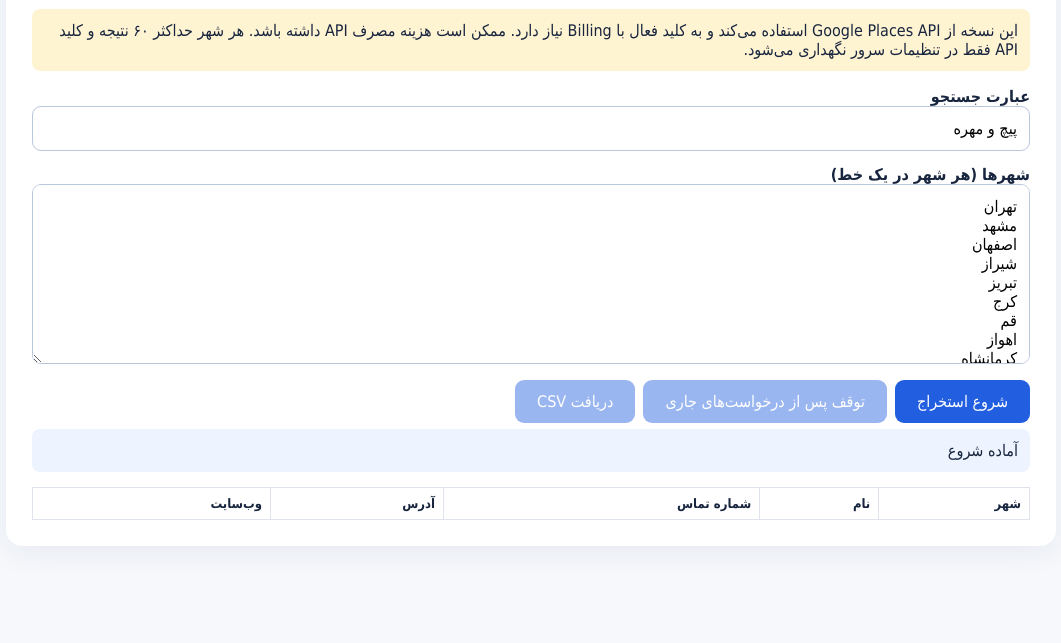
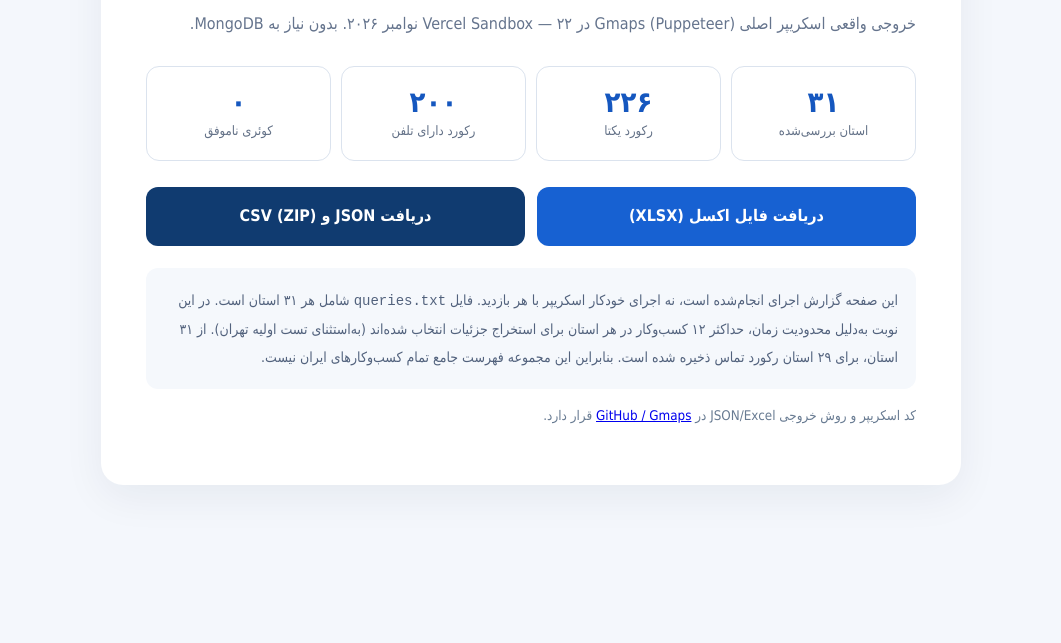
Before and after one commit to webmasterbartar/Gmaps, a website: page index.html in a window 1280 px wide. Shown: the part 157-800 px from the top of the page, without its empty margins (109-1170 px from the left). Drawn offline with Linux system fonts and the light colour scheme.

Commit message:
Show actual 31-province Puppeteer results and download links

```diff
--- a/index.html
+++ b/index.html
@@ -1,65 +1,29 @@
-<!doctype html><html lang="fa" dir="rtl"><head><meta charset="utf-8"><meta name="viewport" content="width=device-width,initial-scale=1"><title>جستجوی پیچ و مهره | Gmaps</title>
-<style>body{font-family:Tahoma,Arial,sans-serif;max-width:1050px;margin:35px auto;padding:0 18px;background:#f6f8fc;color:#18253f}main{background:#fff;padding:26px;border-radius:16px;box-shadow:0 6px 30px #162d4d12}h1{font-size:24px}label{display:block;font-weight:600;margin-top:14px}textarea,input{box-sizing:border-box;width:100%;padding:12px;border:1px solid #b9c7dd;border-radius:9px;font:inherit}textarea{min-height:180px}button{border:0;padding:12px 22px;margin:12px 0 6px 8px;background:#215ee0;color:white;border-radius:9px;font:inherit;cursor:pointer}button:disabled{opacity:.45;cursor:default}.muted{color:#58657b;line-height:1.8}.notice{background:#fff4d2;padding:12px;border-radius:8px}#progress{padding:12px;background:#edf4ff;border-radius:8px;white-space:pre-wrap}table{border-collapse:collapse;width:100%;margin-top:15px;font-size:13px}td,th{border:1px solid #dee3ec;padding:8px;text-align:right}a{color:#215ee0}#log{font-size:12px;white-space:pre-wrap;max-height:130px;overflow:auto}</style></head><body><main><h1>🗺️ استخراج کسب‌وکارهای پیچ و مهره</h1><p class="muted">جستجو برای هر شهر به صورت مرحله‌ای انجام می‌شود. پیش‌فرض، مراکز ۳۱ استان است؛ برای تمام شهرهای ایران باید فهرست کامل را جایگزین کنید.</p>
-<p class="notice">این نسخه از Google Places API استفاده می‌کند و به کلید فعال با Billing نیاز دارد. ممکن است هزینه مصرف API داشته باشد. هر شهر حداکثر ۶۰ نتیجه و کلید API فقط در تنظیمات سرور نگهداری می‌شود.</p>
-<label for="keyword">عبارت جستجو</label><input id="keyword" value="پیچ و مهره">
-<label for="cities">شهرها (هر شهر در یک خط)</label><textarea id="cities">تهران
-مشهد
-اصفهان
-شیراز
-تبریز
-کرج
-قم
-اهواز
-کرمانشاه
-ارومیه
-رشت
-زاهدان
-همدان
-کرمان
-یزد
-اردبیل
-بندرعباس
-اراک
-زنجان
-سنندج
-قزوین
-خرم‌آباد
-گرگان
-ساری
-بوشهر
-بیرجند
-ایلام
-شهرکرد
-یاسوج
-سمنان
-بجنورد</textarea>
-<div><button id="start">شروع استخراج</button><button id="stop" disabled>توقف پس از درخواست‌های جاری</button><button id="download" disabled>دریافت CSV</button></div>
-<div id="progress" role="status">آماده شروع</div><div id="log"></div>
-<div style="overflow:auto"><table><thead><tr><th>شهر</th><th>نام</th><th>شماره تماس</th><th>آدرس</th><th>وب‌سایت</th></tr></thead><tbody id="rows"></tbody></table></div></main>
-<script>
-const $=id=>document.getElementById(id);let stopped=false,results=[],done=0,total=0;
-function csv(){const lines=[['شهر','نام','تلفن','آدرس','وب‌سایت'],...results.map(r=>[r.city,r.name,r.phone,r.address,r.website])];return '\uFEFF'+lines.map(row=>row.map(v=>'"'+String(v||'').replace(/"/g,'""')+'"').join(',')).join('\r\n')}
-$('download').onclick=()=>{const blob=new Blob([csv()],{type:'text/csv;charset=utf-8'});const u=URL.createObjectURL(blob),a=document.createElement('a');a.href=u;a.download='gmaps-bolt-nut.csv';a.click();URL.revokeObjectURL(u)};
-$('stop').onclick=()=>{stopped=true;$('stop').disabled=true};
-function update(){ $('progress').textContent='شهرهای بررسی‌شده: '+done+' / '+total+' | کسب‌وکارهای یکتا: '+results.length;$('download').disabled=!results.length }
-$('start').onclick=async()=>{
-  const cities=[...new Set($('cities').value.split(/\r?\n/).map(x=>x.trim()).filter(Boolean))];
-  if(!cities.length)return alert('ابتدا شهرها را وارد کنید');
-  $('start').disabled=true;$('stop').disabled=false;$('rows').replaceChildren();$('log').textContent='';stopped=false;done=0;total=cities.length;results=[];update();
-  const known=new Set();let cursor=0;
-  async function worker(){while(!stopped&&cursor<cities.length){
-    const city=cities[cursor++];
-    try{
-      const response=await fetch('/api/search',{method:'POST',headers:{'Content-Type':'application/json'},body:JSON.stringify({city,keyword:$('keyword').value})});
-      const data=await response.json();if(!response.ok)throw Error(data.error||'HTTP '+response.status);
-      for(const r of data.results||[]){if(known.has(r.id))continue;known.add(r.id);results.push(r);
-        const tr=document.createElement('tr');for(const value of [r.city,r.name,r.phone,r.address,r.website]){const td=document.createElement('td');td.textContent=value||'';tr.appendChild(td)}$('rows').appendChild(tr)}
-      $('log').textContent+=city+': '+data.count+' نتیجه\n';
-    }catch(e){$('log').textContent+=city+': خطا - '+e.message+'\n';if(/GOOGLE_MAPS_API_KEY|API key|billing|PERMISSION_DENIED/i.test(e.message))stopped=true}
-    done++;update();
-  }}
-  await Promise.all([worker(),worker()]);
-  $('progress').textContent+=' | '+(stopped?'متوقف شد':'پایان جستجو');
-  $('start').disabled=false;$('stop').disabled=true;
-};
-</script></body></html>
+<!doctype html>
+<html lang="fa" dir="rtl"><head><meta charset="utf-8"><meta name="viewport" content="width=device-width,initial-scale=1">
+<meta name="description" content="خروجی اسکریپر Gmaps از جستجوی پیچ و مهره در ۳۱ استان ایران"><title>Gmaps | گزارش پیچ و مهره</title>
+<style>
+:root{font-family:Tahoma,Arial,sans-serif;color:#162b46;background:#f4f7fc}*{box-sizing:border-box}
+body{margin:0;padding:4vw 16px}main{max-width:860px;margin:auto;background:#fff;padding:clamp(20px,5vw,45px);border-radius:22px;box-shadow:0 12px 40px #10213e10}
+h1{font-size:clamp(23px,4vw,33px);line-height:1.6;margin:0 0 12px}.sub{color:#65748d;line-height:2}
+.grid{display:grid;grid-template-columns:repeat(4,minmax(0,1fr));gap:10px;margin:26px 0}
+.metric{border:1px solid #dbe3ee;border-radius:13px;padding:18px 9px;text-align:center}.metric strong{font-size:29px;display:block;color:#1557bf}.metric span{font-size:13px;color:#637187;line-height:1.8}
+.links{display:grid;grid-template-columns:1fr 1fr;gap:12px;margin:22px 0}
+.link{padding:15px 17px;color:#fff;background:#1761d2;border-radius:12px;text-align:center;text-decoration:none;line-height:1.8;font-weight:bold}.link.alt{background:#103b70}
+.note{padding:18px;background:#f5f8fc;border-radius:12px;color:#52627d;line-height:2;font-size:14px}
+code{direction:ltr;unicode-bidi:isolate}small{color:#687b92}@media(max-width:600px){.grid{grid-template-columns:1fr 1fr}.links{grid-template-columns:1fr}}
+</style></head><body><main>
+<h1>گزارش جست‌وجوی «پیچ و مهره»</h1>
+<p class="sub">خروجی واقعی اسکریپر اصلی Gmaps (Puppeteer) در Vercel Sandbox — ۲۲ نوامبر ۲۰۲۶. بدون نیاز به MongoDB.</p>
+<section class="grid" aria-label="آمار اجرا">
+<div class="metric"><strong>۳۱</strong><span>استان بررسی‌شده</span></div>
+<div class="metric"><strong>۲۲۶</strong><span>رکورد یکتا</span></div>
+<div class="metric"><strong>۲۰۰</strong><span>رکورد دارای تلفن</span></div>
+<div class="metric"><strong>۰</strong><span>کوئری ناموفق</span></div>
+</section>
+<div class="links">
+<a class="link" href="https://gmaps-j271q887s-barbodacademysite-1377s-projects.vercel.app/gmaps-pich-mohreh-31-ostan.xlsx">دریافت فایل اکسل (XLSX)</a>
+<a class="link alt" href="https://gmaps-non7x8yuz-barbodacademysite-1377s-projects.vercel.app/gmaps-data-json-csv.zip">دریافت JSON و CSV (ZIP)</a>
+</div>
+<div class="note">این صفحه گزارش اجرای انجام‌شده است، نه اجرای خودکار اسکریپر با هر بازدید. فایل <code>queries.txt</code> شامل هر ۳۱ استان است. در این نوبت به‌دلیل محدودیت زمان، حداکثر ۱۲ کسب‌وکار در هر استان برای استخراج جزئیات انتخاب شده‌اند (به‌استثنای تست اولیه تهران). از ۳۱ استان، برای ۲۹ استان رکورد تماس ذخیره شده است. بنابراین این مجموعه فهرست جامع تمام کسب‌وکارهای ایران نیست.</div>
+<p><small>کد اسکریپر و روش خروجی JSON/Excel در <a href="https://github.com/webmasterbartar/Gmaps">GitHub / Gmaps</a> قرار دارد.</small></p>
+</main></body></html>
```
